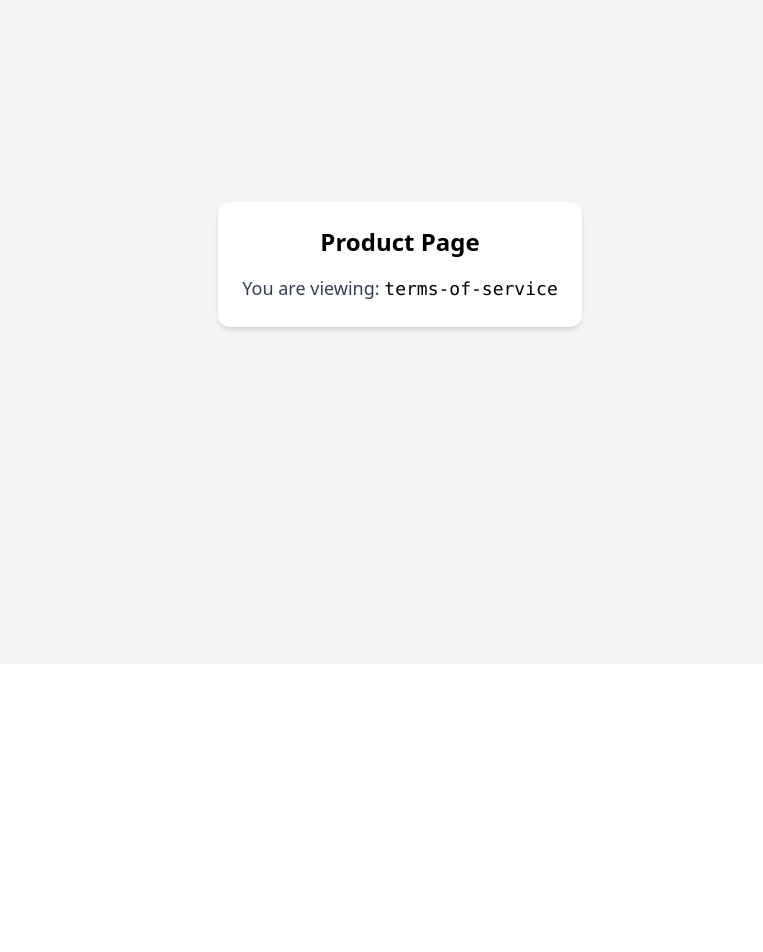
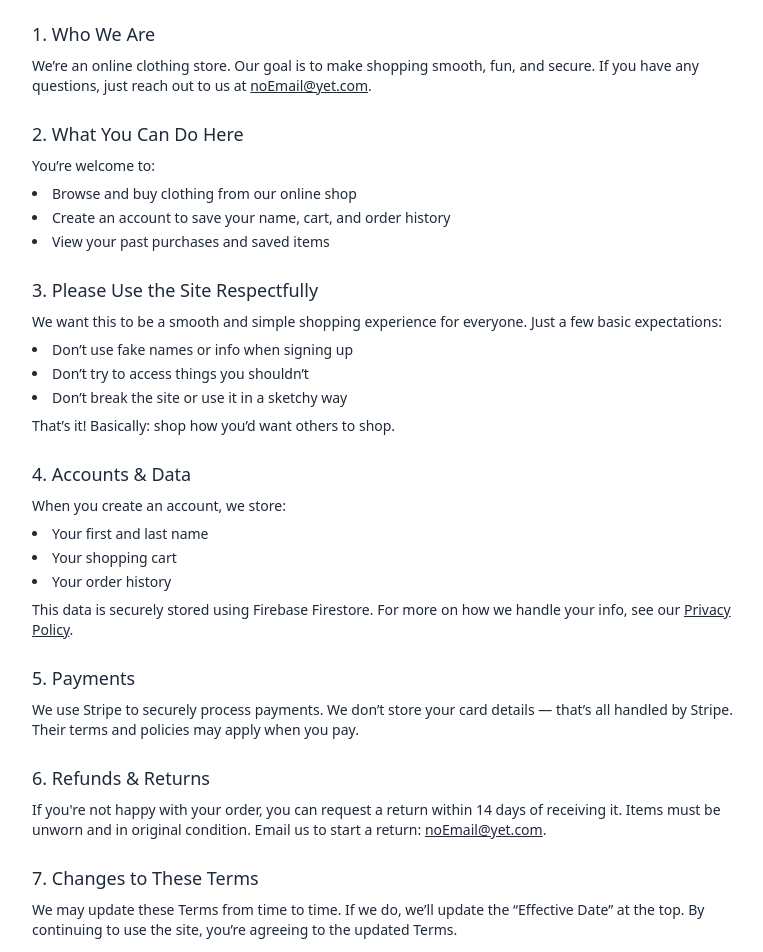
Before and after one commit to Cromski/fromahappyplace, a Next.js app: page /terms-of-service in a window 1280 px wide. Shown: the part 200-1152 px from the top of the page, without its empty margins (240-1003 px from the left). Before the commit the page ends 864 px from the top, so only its background shows below. Built offline with nearby package versions, Linux system fonts and the light colour scheme; no server answers.

Commit message:
make ToS and Privacy policy and check to signup

```diff
--- a/app/login/page.tsx
+++ b/app/login/page.tsx
@@ -12,6 +12,7 @@ export default function LoginPage() {
   const [cPassword, setCPassword] = useState('');
   const [firstName, setFirstName] = useState('');
   const [lastName, setLastName] = useState('');
+  const [agreeToTerms, setAgreeToTerms] = useState(false);
 
   const [createUserWithEmailAndPassword] = useCreateUserWithEmailAndPassword(auth);
   const [signInWithEmailAndPassword] = useSignInWithEmailAndPassword(auth);
@@ -26,6 +27,9 @@ export default function LoginPage() {
     if(password !== cPassword){
       alert("passwords must match")
       return
+    }
+    if(!agreeToTerms){
+      alert("You must agree to Terms of Service & Privacy Policy")
     }
     try {
         const userCredential = await createUserWithEmailAndPassword(email, password)
@@ -99,12 +103,21 @@ export default function LoginPage() {
           />
 
           {isSignUp && (
+            <>
               <input
                 type="password"
                 placeholder="Confirm Password"
                 onChange={(e) => setCPassword(e.target.value)}
                 className="block w-full px-3 py-2 border border-gray-300 rounded-xl shadow-sm focus:outline-none focus:ring-blue-500 focus:border-blue-500"
               />
+              <div className="flex">
+                <input
+                  type="checkbox"
+                  onChange={(e) => setAgreeToTerms(e.target.checked)}
+                />
+                <p className="ml-3 text-gray-500 text-xs">I’ve read and agree to the <a href="/terms-of-service" className="underline">Terms of Service</a> and <a href="/privacy-policy" className="underline">Privacy Policy</a>.</p>
+              </div>
+            </>
           )}
 
           <button
--- /dev/null
+++ b/app/privacy-policy/page.tsx
@@ -0,0 +1,90 @@
+import React from "react";
+
+export default function PrivacyPolicy() {
+  return (
+    <main className="max-w-3xl mx-auto px-4 py-12 text-sm text-gray-800">
+      <h1 className="text-2xl font-semibold mb-6">Privacy Policy</h1>
+      <p className="text-gray-500 mb-8">Effective Date: 15/04-2025</p>
+
+      <section className="space-y-6">
+        <div>
+          <h2 className="text-lg font-medium mb-2">1. What We Collect</h2>
+          <p>When you sign up or place an order, we collect:</p>
+          <ul className="list-disc list-inside mt-2 space-y-1">
+            <li>Your first and last name</li>
+            <li>Your email address</li>
+            <li>Your shopping cart and order history</li>
+          </ul>
+        </div>
+
+        <div>
+          <h2 className="text-lg font-medium mb-2">2. How We Use Your Info</h2>
+          <ul className="list-disc list-inside mt-2 space-y-1">
+            <li>To save your cart between visits</li>
+            <li>To show your name on the site when logged in</li>
+            <li>To keep a history of your past purchases</li>
+          </ul>
+          <p className="mt-2">
+            We don’t sell your data or use it for ads. It’s only used to make the site work
+            properly.
+          </p>
+        </div>
+
+        <div>
+          <h2 className="text-lg font-medium mb-2">3. Payments</h2>
+          <p>
+            All payments are handled securely by <strong>Stripe</strong>. We don’t store any credit
+            card information ourselves. Stripe may collect billing and payment data as part of the
+            checkout process — see their{" "}
+            <a
+              href="https://stripe.com/privacy"
+              target="_blank"
+              rel="noopener noreferrer"
+              className="underline"
+            >
+              Privacy Policy
+            </a>
+            .
+          </p>
+        </div>
+
+        <div>
+          <h2 className="text-lg font-medium mb-2">4. Where Your Data Lives</h2>
+          <p>
+            We use <strong>Firebase (by Google)</strong> to securely store your information. Your
+            data may be stored on servers in the EU or US depending on your location.
+          </p>
+        </div>
+
+        <div>
+          <h2 className="text-lg font-medium mb-2">5. Cookies</h2>
+          <p>
+            We may use essential cookies to keep you logged in or remember your cart. These are
+            required for the site to function. No tracking or marketing cookies are used.
+          </p>
+        </div>
+
+        <div>
+          <h2 className="text-lg font-medium mb-2">6. Your Rights</h2>
+          <p>
+            You can contact us anytime to ask what data we have, just email{" "}
+            <a href="mailto:noEmail@yet.com" className="underline">
+              noEmail@yet.com
+            </a>
+            .
+            <br/>
+            To delete your account, head over to your <a href="/profile" className="underline">profile</a>.
+          </p>
+        </div>
+
+        <div>
+          <h2 className="text-lg font-medium mb-2">7. Updates</h2>
+          <p>
+            We may update this policy occasionally. If we do, we’ll update the “Effective Date” at
+            the top of this page.
+          </p>
+        </div>
+      </section>
+    </main>
+  );
+}
--- /dev/null
+++ b/app/terms-of-service/page.tsx
@@ -0,0 +1,110 @@
+import React from "react";
+
+export default function TermsOfService() {
+  return (
+    <main className="max-w-3xl mx-auto px-4 py-12 text-sm text-gray-800">
+      <h1 className="text-2xl font-semibold mb-6">Terms of Service</h1>
+
+      <p className="text-gray-500 mb-8">Effective Date: 15/04-2025</p>
+
+      <section className="space-y-6">
+        <div>
+          <h1 className="text-lg font-medium mb-2">1. Who We Are</h1>
+          <p>
+            We’re an online clothing store. Our goal is to make shopping smooth, fun,
+            and secure. If you have any questions, just reach out to us at{" "}
+            <a href="mailto:noEmail@yet.com" className="underline">
+              noEmail@yet.com
+            </a>
+            .
+          </p>
+        </div>
+
+        <div>
+          <h2 className="text-lg font-medium mb-2">2. What You Can Do Here</h2>
+          <div>
+            <p>You’re welcome to:</p>
+            <ul className="list-disc list-inside mt-2 space-y-1">
+              <li>Browse and buy clothing from our online shop</li>
+              <li>Create an account to save your name, cart, and order history</li>
+              <li>View your past purchases and saved items</li>
+            </ul>
+          </div>
+        </div>
+
+        <div>
+          <h2 className="text-lg font-medium mb-2">3. Please Use the Site Respectfully</h2>
+          <p>
+            We want this to be a smooth and simple shopping experience for everyone.
+            Just a few basic expectations:
+          </p>
+          <ul className="list-disc list-inside mt-2 space-y-1">
+            <li>Don’t use fake names or info when signing up</li>
+            <li>Don’t try to access things you shouldn’t</li>
+            <li>Don’t break the site or use it in a sketchy way</li>
+          </ul>
+          <p className="mt-2">That’s it! Basically: shop how you’d want others to shop.</p>
+        </div>
+
+        <div>
+          <h2 className="text-lg font-medium mb-2">4. Accounts & Data</h2>
+          <p>When you create an account, we store:</p>
+          <ul className="list-disc list-inside mt-2 space-y-1">
+            <li>Your first and last name</li>
+            <li>Your shopping cart</li>
+            <li>Your order history</li>
+          </ul>
+          <p className="mt-2">
+            This data is securely stored using Firebase Firestore. For more on how we handle your info,
+            see our{" "}
+            <a href="/privacy-policy" className="underline">
+              Privacy Policy
+            </a>
+            .
+          </p>
+        </div>
+
+
+        <div>
+          <h2 className="text-lg font-medium mb-2">5. Payments</h2>
+          <p>
+            We use Stripe to securely process payments. We don’t store your card details — that’s
+            all handled by Stripe. Their terms and policies may apply when you pay.
+          </p>
+        </div>
+
+        <div>
+          <h2 className="text-lg font-medium mb-2">6. Refunds & Returns</h2>
+          <p>
+            If you're not happy with your order, you can request a return within 14 days of
+            receiving it. Items must be unworn and in original condition. Email us to start a
+            return:{" "}
+            <a href="mailto:noEmail@yet.com" className="underline">
+              noEmail@yet.com
+            </a>
+            .
+          </p>
+        </div>
+
+        <div>
+          <h2 className="text-lg font-medium mb-2">7. Changes to These Terms</h2>
+          <p>
+            We may update these Terms from time to time. If we do, we’ll update the “Effective
+            Date” at the top. By continuing to use the site, you’re agreeing to the updated Terms.
+          </p>
+        </div>
+
+        <div>
+          <h2 className="text-lg font-medium mb-2">8. Contact</h2>
+          <p>
+            Got questions or feedback? Reach us at{" "}
+            <a href="mailto:noEmail@yet.com" className="underline">
+              noEmail@yet.com
+            </a>
+            .
+          </p>
+        </div>
+      </section>
+    </main>
+  );
+}
```
Lines whose indentation alone changed are shown as unchanged.
